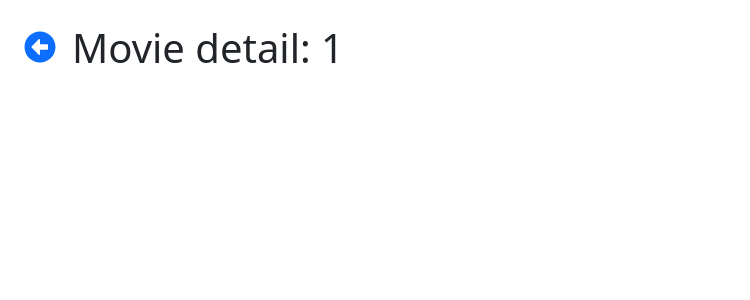
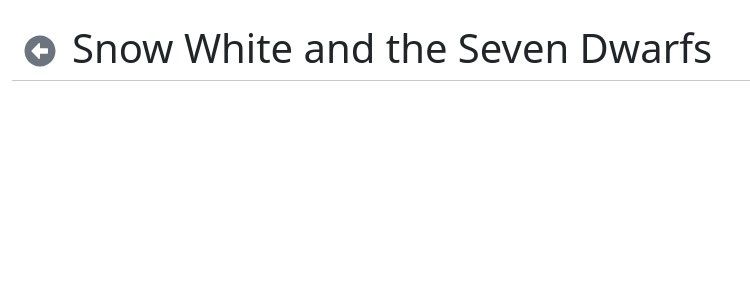
Before and after one commit to mattmusc/disney-movies, a React (Create React App) app: page /m/1 in a window 1280 px wide. Shown: the top 300 px of the page, without its empty margins (0-750 px from the left). Built offline with nearby package versions, Linux system fonts and the light colour scheme; data requests are answered from the project's data file.

Commit message:
Adds the retrieval of the movie details.

```diff
--- a/src/core/store/index.ts
+++ b/src/core/store/index.ts
@@ -1,14 +1,16 @@
 import {configureStore} from '@reduxjs/toolkit';
 import {dashboardApi} from 'features/dashboard/api';
-import {dashboardReducer} from 'features/reducers';
+import {movieDetailApi} from 'features/movie-detail/api';
 
 export const store = configureStore({
   reducer: {
     [dashboardApi.reducerPath]: dashboardApi.reducer,
-    dashboard: dashboardReducer,
+    [movieDetailApi.reducerPath]: movieDetailApi.reducer,
   },
   // Adding the api middleware enables caching, invalidation, polling,
   // and other useful features of `rtk-query`.
   middleware: (getDefaultMiddleware) =>
-    getDefaultMiddleware().concat(dashboardApi.middleware),
+    getDefaultMiddleware()
+      .concat(dashboardApi.middleware)
+      .concat(movieDetailApi.middleware),
 });
--- a/src/features/dashboard/reducer.ts
+++ /dev/null
@@ -1,26 +0,0 @@
-import {createAction, createReducer} from '@reduxjs/toolkit';
-import {Dictionary} from 'core/types';
-import {Movie} from 'features/types';
-
-interface DashboardState {
-  moviesById: Dictionary<Movie>
-}
-
-const initialState: DashboardState = {
-  moviesById: {},
-}
-
-export const loadData = createAction('dashboard/load-data',
-  ({moviesById = {}}: { moviesById: Dictionary<Movie> }) => ({
-    payload: {
-      moviesById,
-    },
-  })
-);
-
-export const dashboardReducer = createReducer(initialState, builder => {
-  builder
-    .addCase(loadData, ((state, action) => {
-      state.moviesById = action.payload.moviesById;
-    }))
-})
--- /dev/null
+++ b/src/features/movie-detail/api.ts
@@ -0,0 +1,26 @@
+import {createApi, fetchBaseQuery} from '@reduxjs/toolkit/dist/query/react';
+import {Movie} from 'features/types';
+
+export const movieDetailApi = createApi({
+  reducerPath: 'movieDetailApi',
+
+  baseQuery: fetchBaseQuery({baseUrl: 'http://localhost:5000'}),
+
+  endpoints: (builder) => ({
+
+    getMovie: builder.query<Movie | null, string | undefined>({
+      query: id => `/movies?id=${id}`,
+
+      transformResponse(movies: Movie[] = []): Movie | null {
+        return movies.length > 0 ? movies[0] : null;
+      },
+
+    }),
+
+  }),
+
+});
+
+export const {
+  useGetMovieQuery,
+} = movieDetailApi;
--- a/src/features/movie-detail/index.tsx
+++ b/src/features/movie-detail/index.tsx
@@ -1,25 +1,30 @@
 import {faArrowAltCircleLeft} from '@fortawesome/free-solid-svg-icons'
-
 import {FontAwesomeIcon} from '@fortawesome/react-fontawesome'
+import {useGetMovieQuery} from 'features/movie-detail/api';
 import React from 'react';
-import {useParams} from 'react-router-dom';
+import {Link, useParams} from 'react-router-dom';
 
 export const MovieDetail = () => {
   const {id} = useParams<{ id: string | undefined }>();
+  const {data} = useGetMovieQuery(id);
 
   return (
     <div className="container-fluid pt-4 pb-4">
       <div className="row">
 
         <div className="col-12 d-flex align-items-baseline">
-          <FontAwesomeIcon
-            className="text-primary"
-            icon={faArrowAltCircleLeft}
-            size="2x"
-            style={{marginRight: '0.5em'}}
-          />
-          <h1>Movie detail: {id}</h1>
+          <Link to="/">
+            <FontAwesomeIcon
+              className="text-secondary"
+              icon={faArrowAltCircleLeft}
+              size="2x"
+              style={{marginRight: '0.5em'}}
+            />
+          </Link>
+          <h1>{data && data.title}</h1>
         </div>
+
+        <hr/>
 
       </div>
     </div>
--- a/src/features/reducers.ts
+++ /dev/null
@@ -1 +0,0 @@
-export * from './dashboard/reducer'
```
